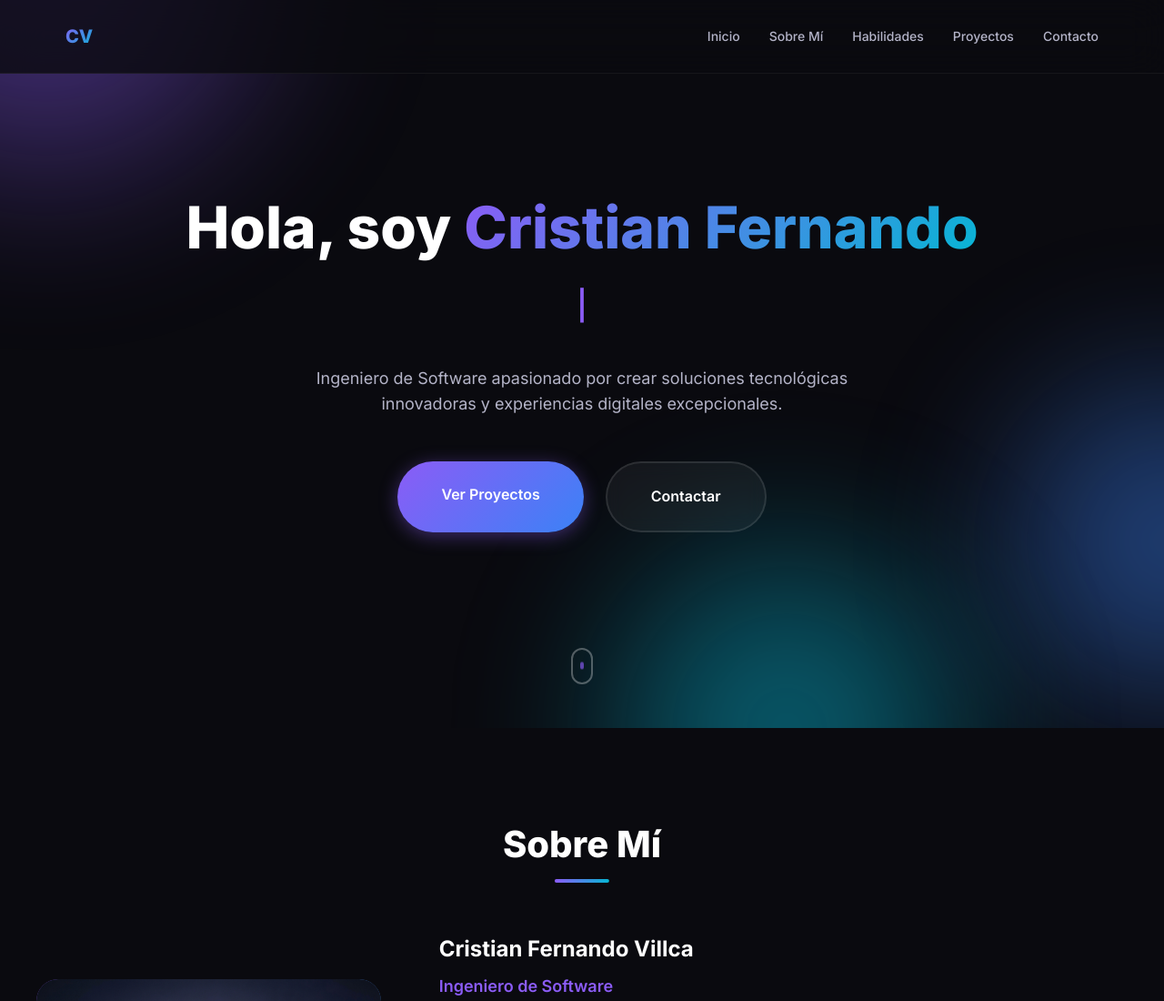
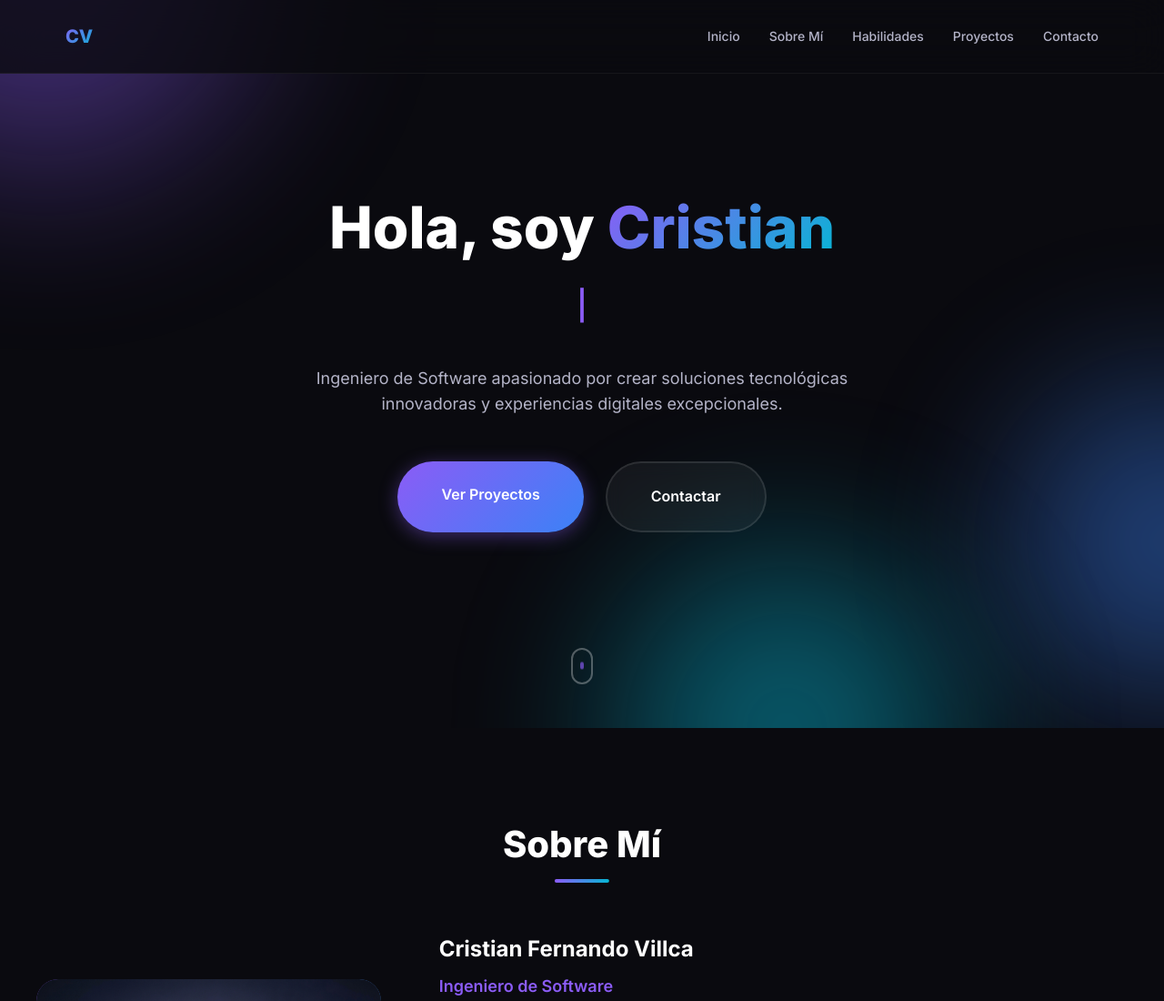
Before and after one commit to crisdux/cris-portafolio-2026, a plain HTML site: page index.html in a window 1280 px wide. Shown: the top 1100 px of the page at 91% size. Drawn offline with Linux system fonts and the light colour scheme.

Commit message:
correjido el nombre de nuevo

```diff
--- a/index.html
+++ b/index.html
@@ -42,7 +42,7 @@
         <div class="hero-content">
             <div class="hero-text">
                 <h1 class="hero-title">
-                    Hola, soy <span class="gradient-text">Cristian Fernando</span>
+                    Hola, soy <span class="gradient-text">Cristian </span>
                 </h1>
                 <h2 class="hero-subtitle">
                     <span id="typedText"></span><span class="cursor">|</span>
```
